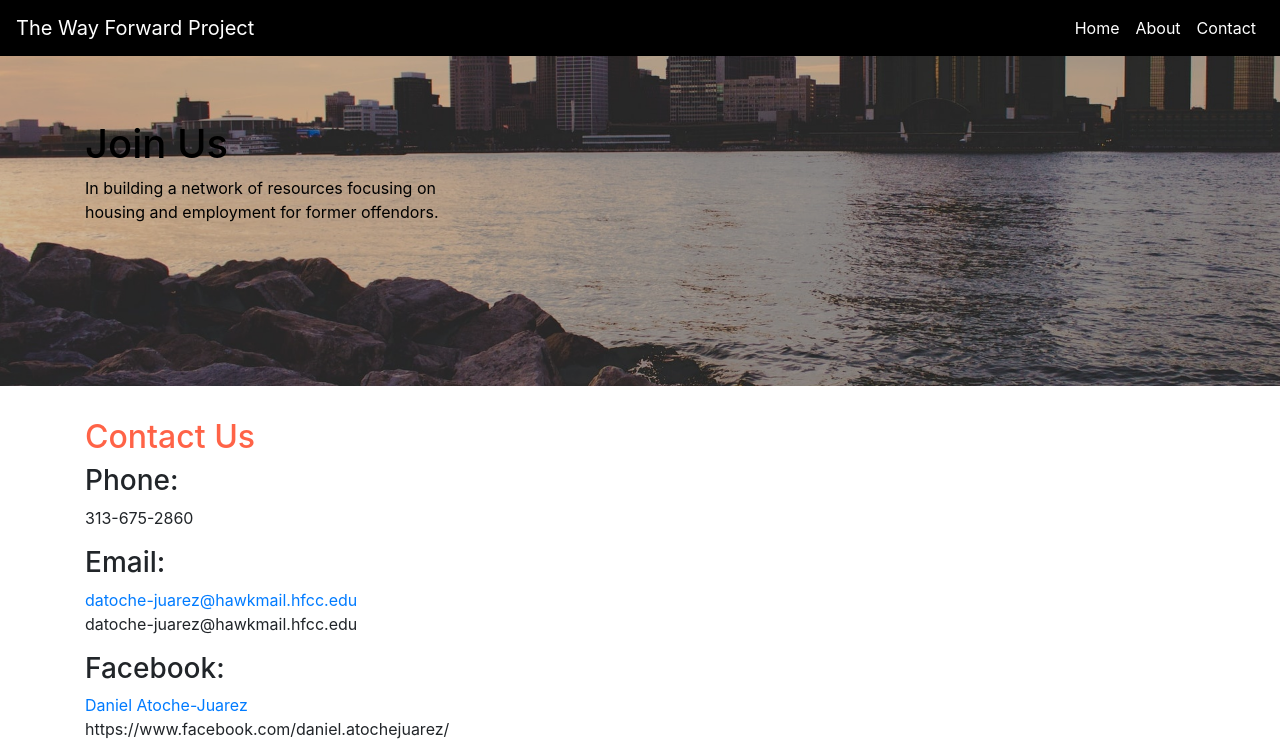
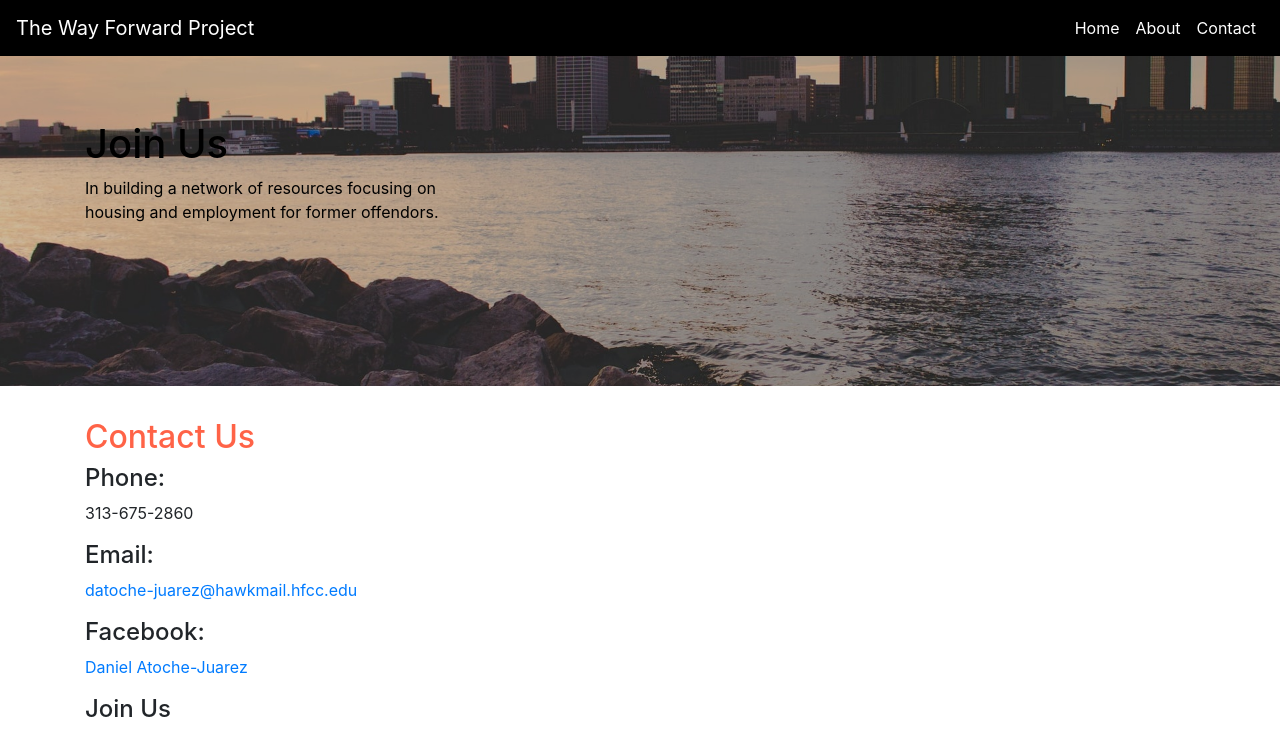
Before and after one commit to datoche-juarez/HON-231-Front-End, a React (Create React App) app: page /contact in a window 1280 px wide. Shown: the top 743 px of the page. Built offline with nearby package versions, Linux system fonts and the light colour scheme.

Commit message:
Changed tab title (public/index.html)...

```diff
--- a/public/index.html
+++ b/public/index.html
@@ -27,7 +27,7 @@
 
     <link rel="stylesheet"href="https://maxcdn.bootstrapcdn.com/bootstrap/4.5.0/css/bootstrap.min.css"
       integrity="sha384-9aIt2nRpC12Uk9gS9baDl411NQApFmC26EwAOH8WgZl5MYYxFfc+NcPb1dKGj7Sk"crossorigin="anonymous"/>
-    <title>React App</title>
+    <title>Way Forward Project</title>
   </head>
   <body>
     <noscript>You need to enable JavaScript to run this app.</noscript>
--- a/src/Contact.js
+++ b/src/Contact.js
@@ -6,14 +6,16 @@ const styleh2 = {color: '#FF6347'};
 export const Contact = () =>  (
         <div>
             <h2 style= {styleh2}>Contact Us</h2>
-            <h3>Phone:</h3>
+            <h4>Phone:</h4>
             <p>313-675-2860</p>
-            <h3>Email:</h3>
+            <h4>Email:</h4>
             <a href="mailto: datoche-juarez@hawkmail.hfcc.edu">datoche-juarez@hawkmail.hfcc.edu</a>
-            <p>datoche-juarez@hawkmail.hfcc.edu</p>
-            <h3>Facebook:</h3>
+                <p></p>
+            <h4>Facebook:</h4>
             <a href="https://www.facebook.com/daniel.atochejuarez/">Daniel Atoche-Juarez</a>
-            <p>https://www.facebook.com/daniel.atochejuarez/</p>
+                <p></p>
+            <h4>Join Us</h4>
+                <p></p>
             <p>The Way Forward Project is only as good as its partners. If you believe our current criminal
              justice system is broken and recognize the need to give millions of Americans the opportunity
              to lead productive healthy lives, please consider becoming one of our first partners. In the
```
